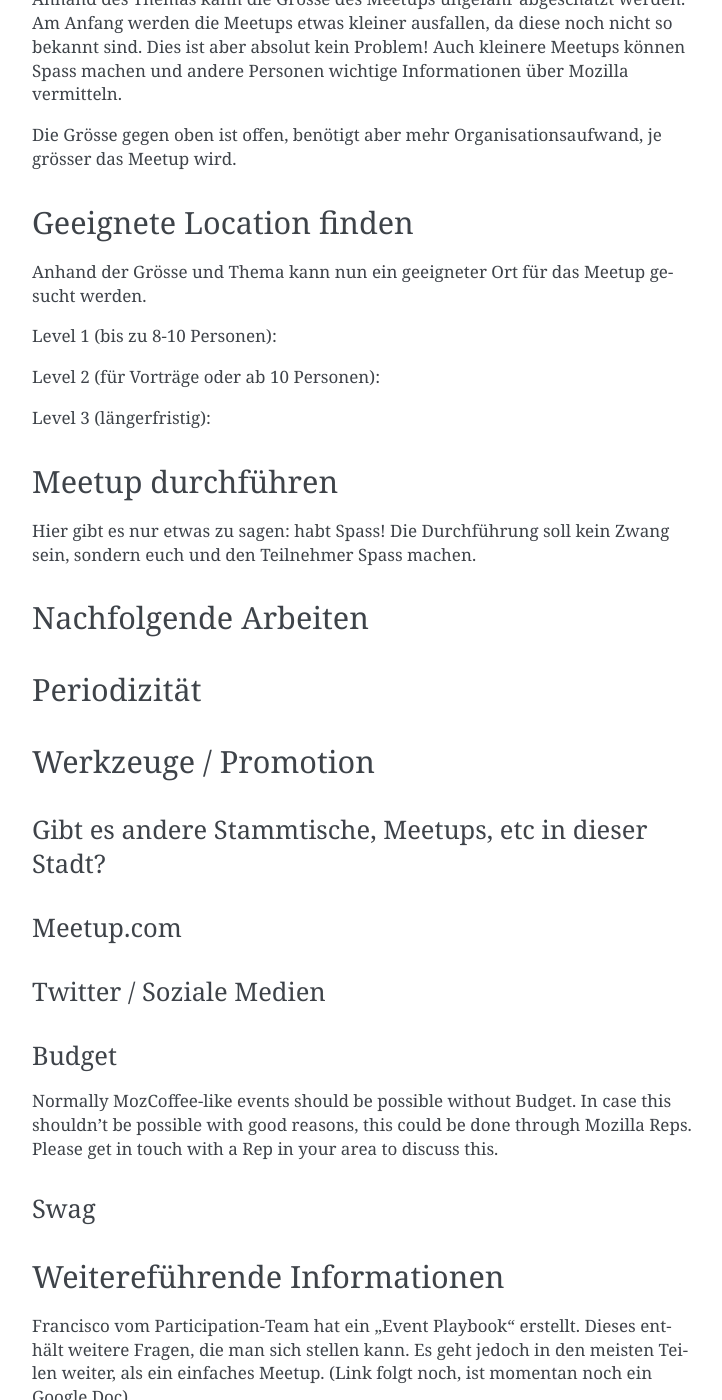
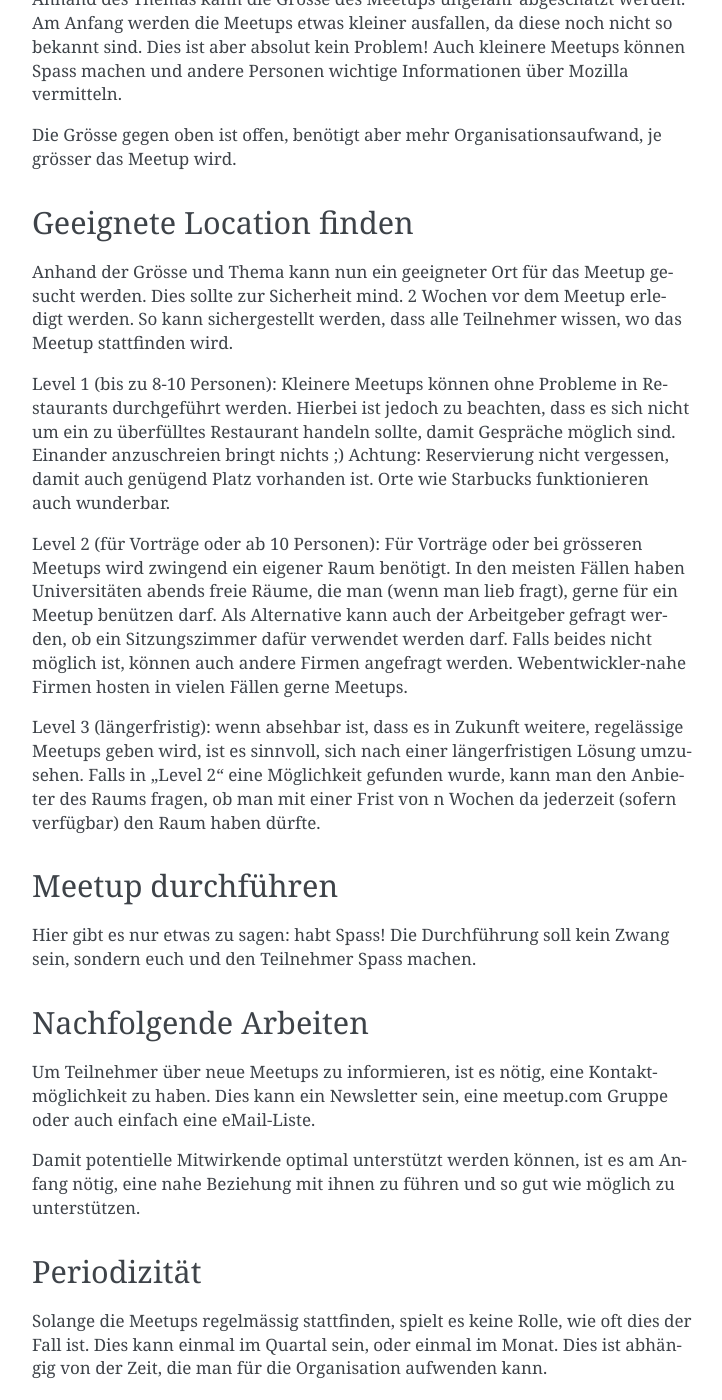
Before and after one commit to MozillaDE/mozkaffee, a Sphinx documentation site: the page built from docs/mozcoffee.rst, in a window 1280 px wide and 1400 px high, scrolled down 2274 px. Shown: the whole window, without its empty margins (388-1110 px from the left). Built offline with Sphinx 7.4.7, drawn with Linux system fonts in a browser that asks for light colours; some of the changed text lies outside the part shown.

Commit message:
First draft MozCoffee fertig

```diff
--- a/docs/mozcoffee.rst
+++ b/docs/mozcoffee.rst
@@ -73,16 +73,13 @@ Die Grösse gegen oben ist offen, benötigt aber mehr Organisationsaufwand, je g
 Geeignete Location finden
 -------------------
 
-Anhand der Grösse und Thema kann nun ein geeigneter Ort für das Meetup gesucht werden.
+Anhand der Grösse und Thema kann nun ein geeigneter Ort für das Meetup gesucht werden. Dies sollte zur Sicherheit mind. 2 Wochen vor dem Meetup erledigt werden. So kann sichergestellt werden, dass alle Teilnehmer wissen, wo das Meetup stattfinden wird.
 
-Level 1 (bis zu 8-10 Personen):
+Level 1 (bis zu 8-10 Personen): Kleinere Meetups können ohne Probleme in Restaurants durchgeführt werden. Hierbei ist jedoch zu beachten, dass es sich nicht um ein zu überfülltes Restaurant handeln sollte, damit Gespräche möglich sind. Einander anzuschreien bringt nichts ;) Achtung: Reservierung nicht vergessen, damit auch genügend Platz vorhanden ist. Orte wie Starbucks funktionieren auch wunderbar.
 
+Level 2 (für Vorträge oder ab 10 Personen): Für Vorträge oder bei grösseren Meetups wird zwingend ein eigener Raum benötigt. In den meisten Fällen haben Universitäten abends freie Räume, die man (wenn man lieb fragt), gerne für ein Meetup benützen darf. Als Alternative kann auch der Arbeitgeber gefragt werden, ob ein Sitzungszimmer dafür verwendet werden darf. Falls beides nicht möglich ist, können auch andere Firmen angefragt werden. Webentwickler-nahe Firmen hosten in vielen Fällen gerne Meetups.
 
-Level 2 (für Vorträge oder ab 10 Personen):
-
-
-Level 3 (längerfristig):
-
+Level 3 (längerfristig): wenn absehbar ist, dass es in Zukunft weitere, regelässige Meetups geben wird, ist es sinnvoll, sich nach einer längerfristigen Lösung umzusehen. Falls in "Level 2" eine Möglichkeit gefunden wurde, kann man den Anbieter des Raums fragen, ob man mit einer Frist von n Wochen da jederzeit (sofern verfügbar) den Raum haben dürfte.
 
 Meetup durchführen
 -------------------
@@ -92,10 +89,14 @@ Hier gibt es nur etwas zu sagen: habt Spass! Die Durchführung soll kein Zwang s
 Nachfolgende Arbeiten
 -------------------
 
+Um Teilnehmer über neue Meetups zu informieren, ist es nötig, eine Kontaktmöglichkeit zu haben. Dies kann ein Newsletter sein, eine meetup.com Gruppe oder auch einfach eine eMail-Liste.
+
+Damit potentielle Mitwirkende optimal unterstützt werden können, ist es am Anfang nötig, eine nahe Beziehung mit ihnen zu führen und so gut wie möglich zu unterstützen.
+
 Periodizität
 -------------------
 
-
+Solange die Meetups regelmässig stattfinden, spielt es keine Rolle, wie oft dies der Fall ist. Dies kann einmal im Quartal sein, oder einmal im Monat. Dies ist abhängig von der Zeit, die man für die Organisation aufwenden kann.
 
 Werkzeuge / Promotion
 -------------------
@@ -103,24 +104,37 @@ Werkzeuge / Promotion
 Gibt es andere Stammtische, Meetups, etc in dieser Stadt?
 ^^^^^^^^^^^^
 
+Gibt es in deiner Stadt andere Stammtische oder Meetups? Das findest du u.a. über meetup.com raus. Falls es welche gibt, wäre es sinnvoll, einen davon zu besuchen, um zu sehen, wie das da gehandhabt wird. Ist bereits ein Datum für ein Mozilla Meetup bekannt, kann an diesen anderen Meetups auch Werbung dafür gemacht werden.
 
+Gegebenenfalls gibt es auch die Möglichkeit, Vorträge bei anderen Meetups zu halten, um zu sehen, ob in dieser Stadt überhaupt Interesse besteht.
 
 Meetup.com
 ^^^^^^^^^^^^
 
+Für regelmässige Meetups kann auf meetup.com eine Meetup-Gruppe erstellt werden. Weitere Informationen dazu gibt es direkt auf meetup.com.
+
+Beispiele:
+
+* http://www.meetup.com/Mozilla-Meetup-Switzerland/
+* http://www.meetup.com/Bremen-Mozilla-Meetup/
+* http://www.meetup.com/Berlin-Mozilla-Meetup/
+
 Twitter / Soziale Medien
 ^^^^^^^^^^^^
+
+Die Promotion kann, sofern für diese Stadt überhaupt sinnvoll, über Twitter und andere soziale Medien gemacht werden. Dabei ist es wichtig, dass man irgendwo eine Seite hat, die man in den Beiträgen verlinken kann. Diese Seite sollte mind. eine Beschreibung, Datum und Ort erwähnen.
 
 Budget
 ^^^^^^^^^^^^
 
-Normally MozCoffee-like events should be possible without Budget. In case this shouldn't be possible with good reasons, this could be done through Mozilla Reps. Please get in touch with a Rep in your area to discuss this.
+Normalerweise sollte es nicht nötig sein, für ein Meetup Budget zu erhalten. Sollte dies aber trotzdem nötig sein, meldest du dich bei Michael Kohler, da dies über Reps läuft.
 
 Swag
 ^^^^^^^^^^^^
 
+Sticker sind ein gutes Mittel, um Leuten eine Freude zu bereiten. Wenn diese auf einem Laptop landen und Firefox promoten, umso besser. Falls ihr für ein Meetup Swag benötigt, meldet euch bei Michael Kohler, da dies über Reps läuft.
 
-Weitereführende Informationen
+Weiterführende Informationen
 --------------
 
 Francisco vom Participation-Team hat ein "Event Playbook" erstellt. Dieses enthält weitere Fragen, die man sich stellen kann. Es geht jedoch in den meisten Teilen weiter, als ein einfaches Meetup. (Link folgt noch, ist momentan noch ein Google Doc)
```
